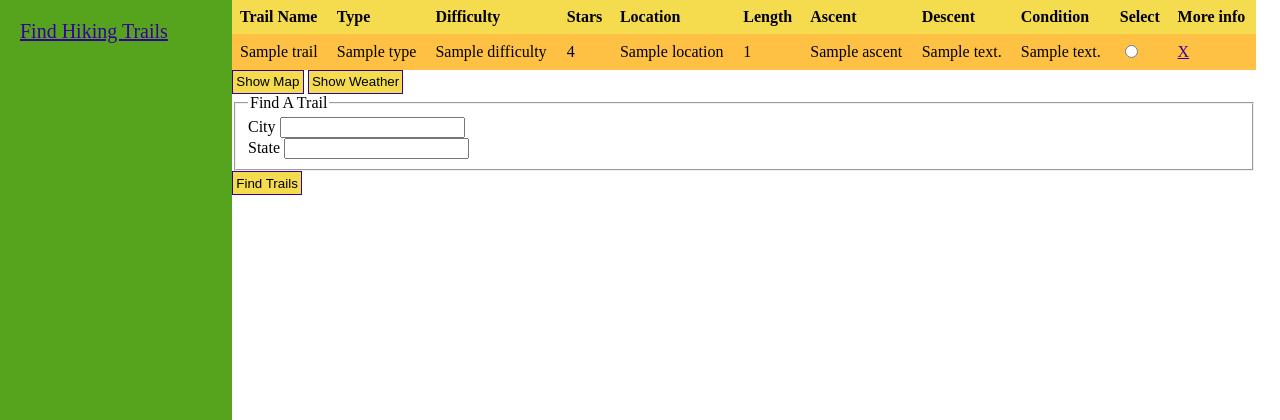
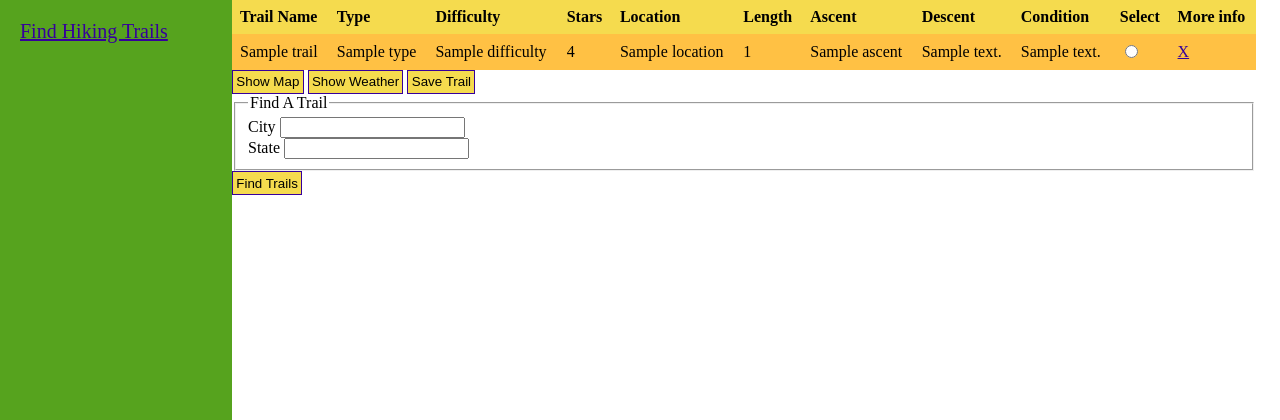
Before and after one commit to jordangerdin/Camping-API, a Flask app: template templates/home.html in a window 1280 px wide. Shown: the top 420 px of the page. Run offline with Flask 2, Linux system fonts and the light colour scheme; the template is opened without the code that fills it: values that come from a table or form of the project are taken from there, most other values are stand-ins (such as "Sample title", 1, 10 or a date in 2020); some libraries are stand-ins or nearby versions.

Commit message:
Add save trail feature

```diff
--- a/routes.py
+++ b/routes.py
@@ -3,11 +3,15 @@ from api_connection import *
 from forms import LocationInputForm
 from datetime import datetime
 import os
+import view_model
+from model.model import Bookmarks
+from sql_database.database import SQLTrailDB
 
 app = Flask(__name__)
 app.config['SECRET_KEY'] = 'blargitsasecretthatdoesntmatterforthiscontext'
 
 trail_dictionary = {}
+trailsDB = SQLTrailDB
 
 @app.route('/', methods=['GET', 'POST'])
 @app.route('/find_trails', methods=['GET', 'POST'])
@@ -48,13 +52,23 @@ def show_extra():
             flash('There was a problem connecting to the geocoding API', 'error')
 
     if(request.form.get('trail_select')):
-        # Getting the lat and long of the trail
+        # Getting the trail's info
         trail_id = request.form.get('trail_select')
         for trail in trail_dictionary:
             if int(trail['id']) == int(trail_id):
+                trail_id = trail['id']
+                trail_name = trail['name']
+                trail_type = trail['type']
+                trail_difficulty = trail['difficulty']
+                trail_stars = trail['stars']
+                trail_location = trail['location']
+                trail_url = trail['url']
+                trail_length = trail['length']
+                trail_ascent = trail['ascent']
+                trail_descent = trail['descent']
                 trail_lat  = trail['latitude']
                 trail_lon  = trail['longitude']
-                trail_name = trail['name']
+                trail_condition_details = trail['conditionDetails']
 
         # The show weather set up. Makes an API call to get the weather for the next ten days and feeds that to the page
         if request.form['submit_button'] == 'show_weather':
@@ -63,6 +77,16 @@ def show_extra():
                 time['dt'] = datetime.fromtimestamp(time['dt'])
                 time['main']['temp'] = k_to_f(time['main']['temp'])
             return render_template('show_weather.html', weather_list = weather_data, location_form = loc_form, trail_list = trail_dictionary, trail_name = trail_name)
+
+        elif request.form['submit_button'] == 'save_trail':
+            # saving a trail
+            trailsViewModel = view_model.ViewModel(trailsDB)
+
+            trail = Bookmarks(trail_id = trail_id, name = trail_name, trail_type=trail_type, difficulty=trail_difficulty, stars=trail_stars, location=trail_location, url=trail_url, length=trail_length, ascent=trail_ascent, descent=trail_descent, longitude=trail_lon, latitude=trail_lat, condition_details=trail_condition_details)
+
+            trailsViewModel.insertTrail(trail=trail)
+
+            flash(f'{trail_name} has been saved!', 'success')
         else:
             # The show map set up
             return render_template('show_map.html', lat = trail_lat, lon = trail_lon, key = os.environ.get('MAP_KEY'), location_form = loc_form, trail_list = trail_dictionary, trail_name = trail_name)
--- a/static/main.css
+++ b/static/main.css
@@ -83,3 +83,10 @@ button:hover, .btn:hover {
     background-color: red;
     font-weight: bold;
 }
+
+.success{
+    padding: .5em;
+    font-size: 1.3em;
+    background-color: green;
+    font-weight: bold;
+}
--- a/templates/home.html
+++ b/templates/home.html
@@ -35,8 +35,9 @@
                         </tr>
                     {% endfor %}
                 </table>
-                <button name="submit_button" value="show_map" type="Submit"> Show Map </button>
-                <button name="submit_button" value="show_weather" type="Submit">Show Weather</button>
+                <button name="submit_button" value="show_map"     type="Submit"> Show Map </button>
+                <button name="submit_button" value="show_weather" type="Submit"> Show Weather </button>
+                <button name="submit_button" value="save_trail"   type="Submit"> Save Trail </button>
             {% endif %}
         </form>
         {% block show_weather %}{% endblock show_weather %}
```
Also changed, not shown: model/model.py (+10 -10 lines), Trails.sqlite.
